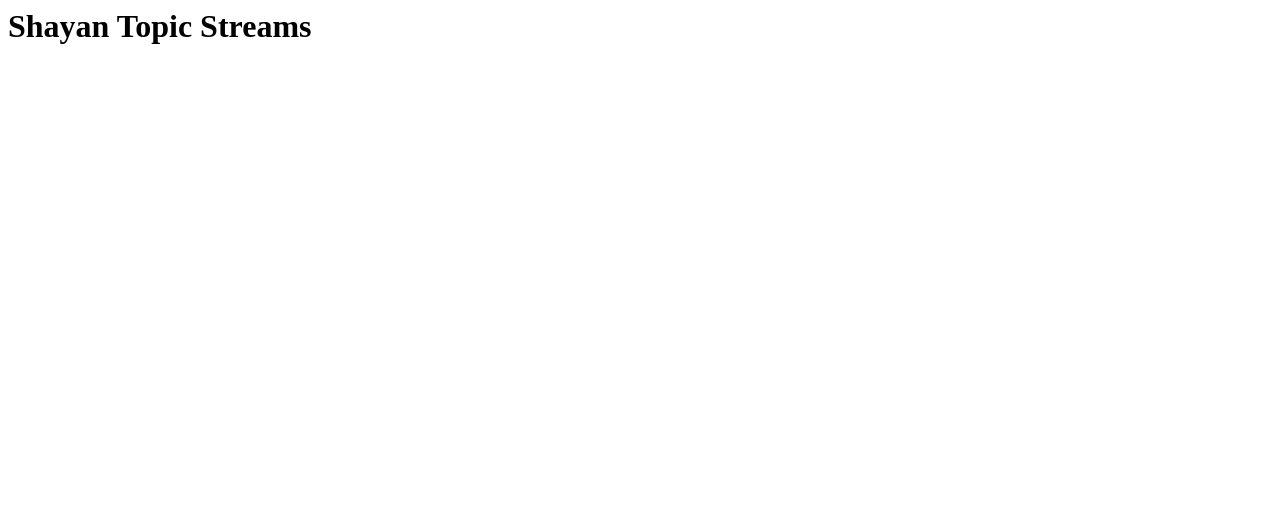
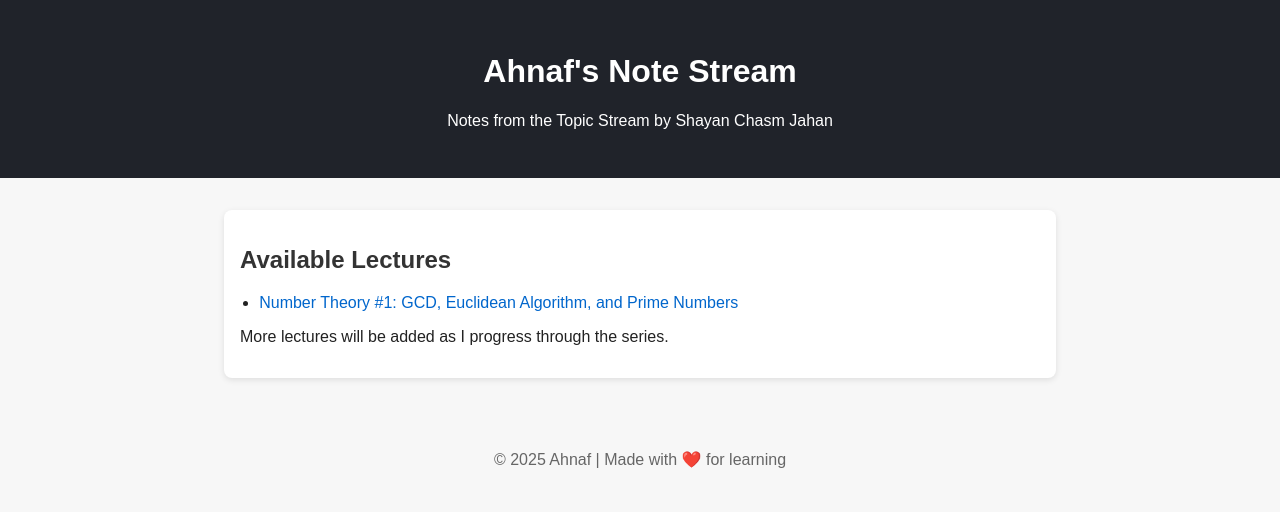
Before and after one commit to algorider111/shayan-topic-stream-ref, a plain HTML site: page index.html in a window 1280 px wide. Drawn offline with Linux system fonts and the light colour scheme.

Commit message:
Update index.html

```diff
--- a/index.html
+++ b/index.html
@@ -1 +1,64 @@
-<h1>Shayan Topic Streams</h1>
+<!DOCTYPE html>
+<html lang="en">
+<head>
+  <meta charset="UTF-8">
+  <meta name="viewport" content="width=device-width, initial-scale=1.0">
+  <title>Note Stream by Ahnaf</title>
+  <style>
+    body {
+      font-family: Arial, sans-serif;
+      margin: 0;
+      background-color: #f7f7f7;
+      color: #222;
+    }
+    header {
+      background-color: #20232a;
+      color: white;
+      padding: 2rem;
+      text-align: center;
+    }
+    main {
+      max-width: 800px;
+      margin: 2rem auto;
+      padding: 1rem;
+      background: white;
+      border-radius: 8px;
+      box-shadow: 0 2px 6px rgba(0,0,0,0.1);
+    }
+    h2 {
+      color: #333;
+    }
+    a {
+      color: #0066cc;
+      text-decoration: none;
+    }
+    a:hover {
+      text-decoration: underline;
+    }
+    ul {
+      padding-left: 1.2rem;
+    }
+    footer {
+      text-align: center;
+      padding: 1.5rem;
+      color: #666;
+    }
+  </style>
+</head>
+<body>
+  <header>
+    <h1>Ahnaf's Note Stream</h1>
+    <p>Notes from the Topic Stream by Shayan Chasm Jahan</p>
+  </header>
+  <main>
+    <h2>Available Lectures</h2>
+    <ul>
+      <li><a href="num-theory-1.html">Number Theory #1: GCD, Euclidean Algorithm, and Prime Numbers</a></li>
+    </ul>
+    <p>More lectures will be added as I progress through the series.</p>
+  </main>
+  <footer>
+    <p>&copy; 2025 Ahnaf | Made with ❤️ for learning</p>
+  </footer>
+</body>
+</html>
```
